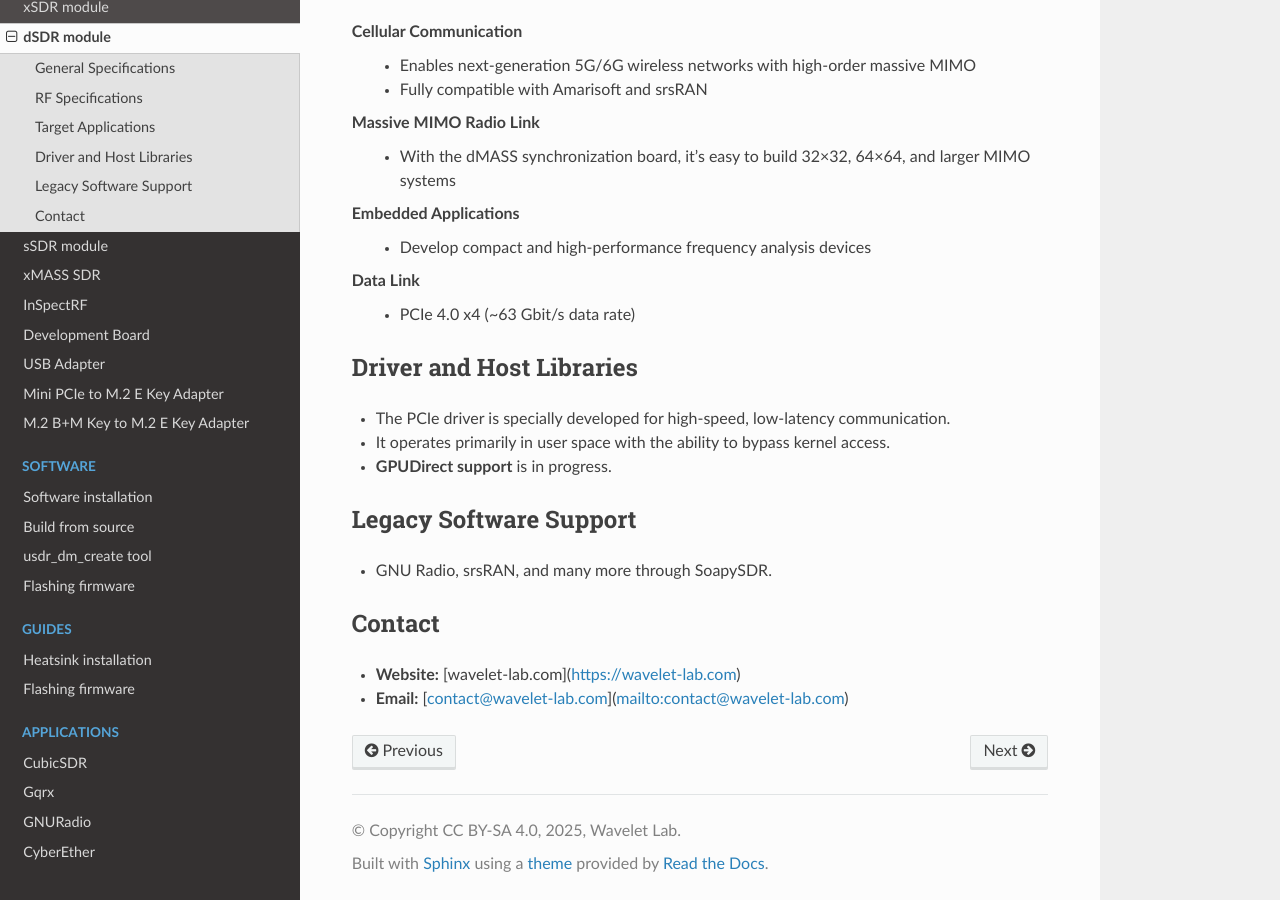
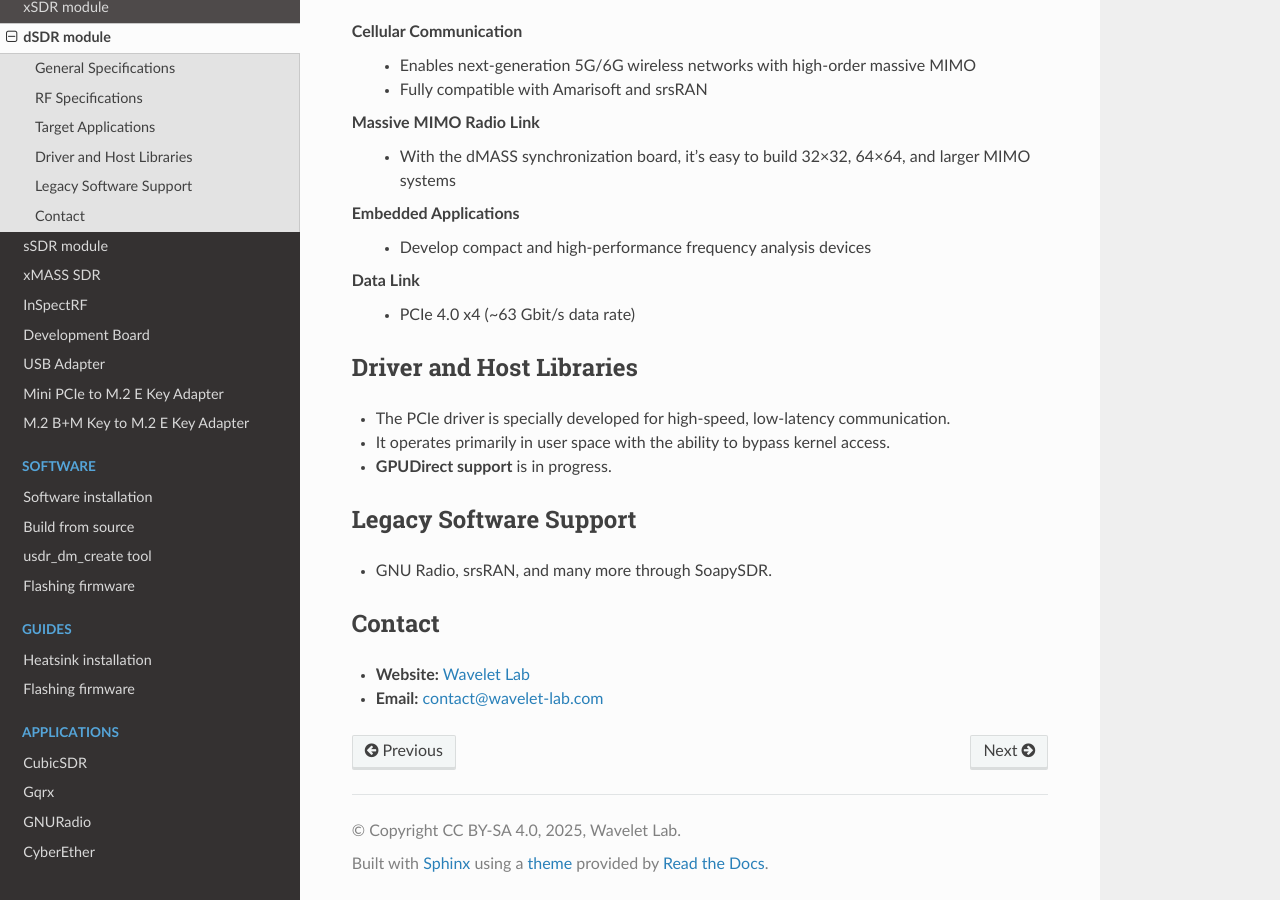
Before and after one commit to wavelet-lab/docs, a Sphinx documentation site: the page built from source/hardware/dsdr.rst, in a window 1280 px wide and 900 px high, scrolled down 1661 px. Built offline with Sphinx 7.4.7 and the Read the Docs theme 3.1.0, drawn with Linux system fonts in a browser that asks for light colours.

Commit message:
Update dsdr.rst

```diff
--- a/source/hardware/dsdr.rst
+++ b/source/hardware/dsdr.rst
@@ -78,5 +78,5 @@ Legacy Software Support
 Contact
 =======
 
-- **Website:** [wavelet-lab.com](https://wavelet-lab.com)
-- **Email:** [contact@wavelet-lab.com](mailto:contact@wavelet-lab.com)
+- **Website:** `Wavelet Lab <https://wavelet-lab.com>`_
+- **Email:** `contact@wavelet-lab.com <mailto:contact@wavelet-lab.com>`_
```
